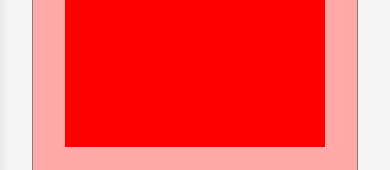
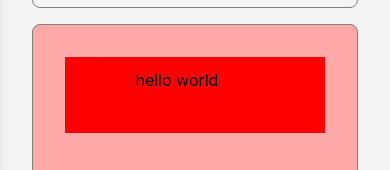
Before and after one commit to AliNojoumi/Admin-Panel-React, a React (Create React App) app: page /Dashboard in a window 390 px wide. Shown: the part 550-720 px from the top of the page. Built offline with nearby package versions, Linux system fonts and the light colour scheme.

Commit message:
Made dashboard responsive

```diff
--- a/src/components/dashboard.js
+++ b/src/components/dashboard.js
@@ -8,9 +8,6 @@ import { Swiper, SwiperSlide } from "swiper/react";
 import "swiper/css";
 import "swiper/css/navigation";
 import "swiper/css/pagination";
-import "swiper/css/scrollbar";
-import image1 from "../image/image1.webp";
-import image2 from "../image/image2.jpg";
 
 export default function Dashboard(props) {
   const shiftContent = true;
@@ -44,13 +41,7 @@ export default function Dashboard(props) {
 
   return (
     <>
-      <div
-        className={
-          shiftContent
-            ? `${style["content-container"]} ${style["shift"]}`
-            : `${style["content-container"]}`
-        }
-      >
+      <div className={shiftContent ? `${style["content-container"]} ${style["shift"]}` : `${style["content-container"]}`}>
         <div className={style["dashboard-banner"]}>
           <div className={style["time-box"]}>
             {date.hourTime} : {date.minTime} : {date.secTime}
@@ -65,25 +56,22 @@ export default function Dashboard(props) {
           </div>
           <div className={style["data-conatiner"]}>
             <div className={style["swiper-container"]}>
-              {" "}
               <Swiper
                 // install Swiper modules
                 modules={[Navigation, Pagination, Scrollbar, A11y]}
+                loop={true}
+                draggable={true}
                 spaceBetween={50}
-                slidesPerView={1}
+                slidesPerView={2}
                 navigation
-                pagination={{ clickable: true }}
-                scrollbar={{ draggable: true }}
-                onSwiper={(swiper) => console.log(swiper)}
-                onSlideChange={() => console.log("slide change")}
+                pagination={false}
+                direction="rtl"
               >
                 <SwiperSlide>
-                  {" "}
-                  <img src={image1} alt="image1" />
+                  <p>hello world</p>
                 </SwiperSlide>
                 <SwiperSlide>
-                  {" "}
-                  <img src={image2} alt="image1" />
+                  <p>hello</p>
                 </SwiperSlide>
               </Swiper>
             </div>
--- a/src/styles/dashboard.module.css
+++ b/src/styles/dashboard.module.css
@@ -11,6 +11,7 @@
   background-color: whitesmoke;
   transition: margin-left 0.3s ease;
   padding: 1.5rem 2rem;
+  overflow-y: scroll;
 }
 
 .dashboard-banner {
@@ -52,6 +53,7 @@
   justify-content: center;
   align-items: center;
   gap: 1rem;
+  overflow-y: scroll;
 }
 
 .chart-conatiner,
@@ -79,7 +81,7 @@
 
 .swiper-container {
   width: 100%;
-  height: 50%;
+  height: 30%;
   display: flex;
   justify-content: center;
   align-items: center;
@@ -106,14 +108,26 @@
   }
 }
 
-@media screen and (max-width: 768px) {
-  .dashboard-banner {
-    gap: 1.5rem;
+@media screen and (max-width: 1000px) {
+  .data-conatiner,
+  .chart-conatiner {
+    width: 100%;
+  }
+
+  .data-conatiner {
+    height: 20rem;
   }
 
   .dashboard-content {
     flex-direction: column;
     overflow-y: scroll;
+    height: auto;
+  }
+}
+
+@media screen and (max-width: 768px) {
+  .dashboard-banner {
+    gap: 1.5rem;
   }
 
   .chart-conatiner,
```
